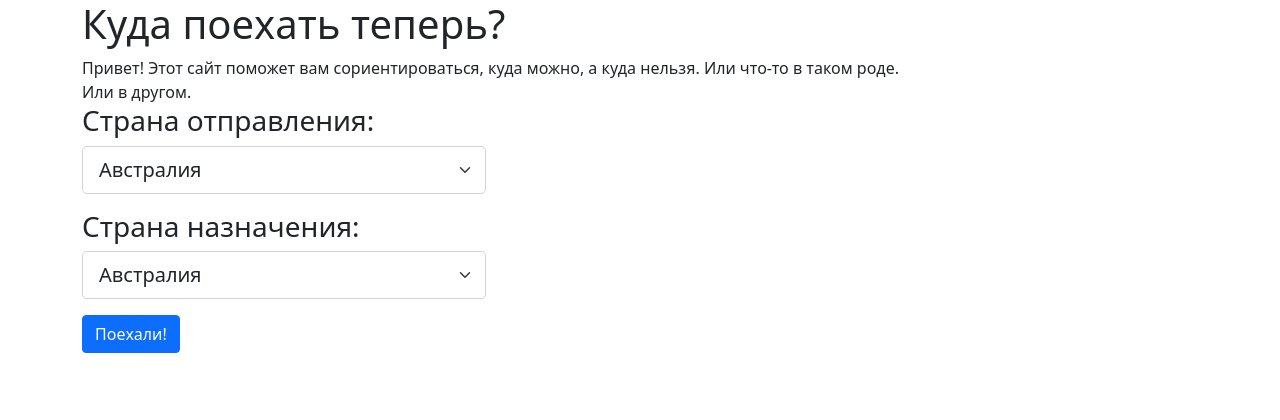
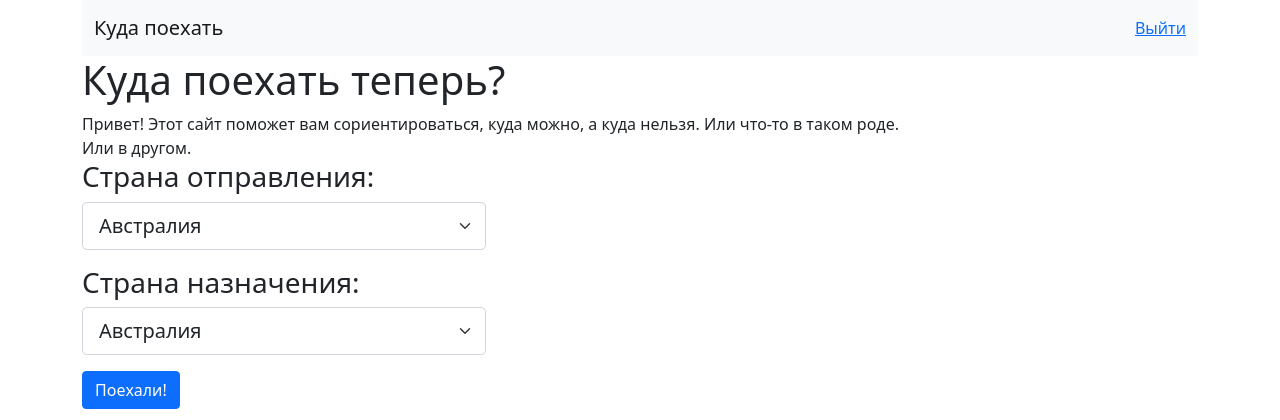
Before and after one commit to lananovikova10/where2go, a Flask app: page / in a window 1280 px wide. Shown: the top 420 px of the page. Run offline with Flask 2, Linux system fonts and the light colour scheme; the visitor is signed in with stand-in values (Sample User, id 1); parts of the project's set-up code (start-up, migrations or seed data) failed here and were passed over.

Commit message:
added navbar with logout link

```diff
--- a/webapp/routes.py
+++ b/webapp/routes.py
@@ -69,6 +69,7 @@ def register():
 #     else:
 #         flash('пожалуйста, авторизуйтесь')
 #         return redirect(url_for('login'))
+@login_required
 def process_country():
     #создаем элемент формы
     form = CounryChoose()
@@ -89,6 +90,7 @@ def process_country():
         return redirect(url_for('display'))
 
 @app.route('/country_request')
+@login_required
 def country_request():
     title = f'Актуальная информация по странам'
     #ожидается проверка на current user, чтобы делать фильтр по нему
@@ -98,6 +100,7 @@ def country_request():
     return render_template('country_request.html', title=title, country_dep=dep, country_arr=arr)
 
 @app.route('/admin')
+@login_required
 def admin():
     # добавить проверку на роль Админ
     title = f'Админка'
--- a/webapp/templates/index.html
+++ b/webapp/templates/index.html
@@ -14,6 +14,18 @@
     </head>
       <body>
         <div class="container">
+          <nav class="navbar navbar-light bg-light">
+            <div class="container-fluid">
+            <a class="navbar-brand" href="#">Куда поехать</a>
+            <ul class="nav navbar-nav navbar-right">
+              {% if current_user.is_authenticated %}
+              <li><a href="{{ url_for('logout') }}">Выйти</a></li>
+                {% else %}
+                <li><a href="{{ url_for('login') }}">Войти</a></li>
+                {% endif %}
+            </ul>
+          </div>
+          </nav>
         <h1>{{ page_title }}</h1>
           <div class="row">
             <div class="col-sm-9">
```
Also changed, not shown: webapp/templates/login.html (+9 -9 lines), webapp/templates/register.html (+10 -10 lines), webapp/forms.py (line endings or trailing spaces), 1 other file. Lines whose indentation alone changed are shown as unchanged.
